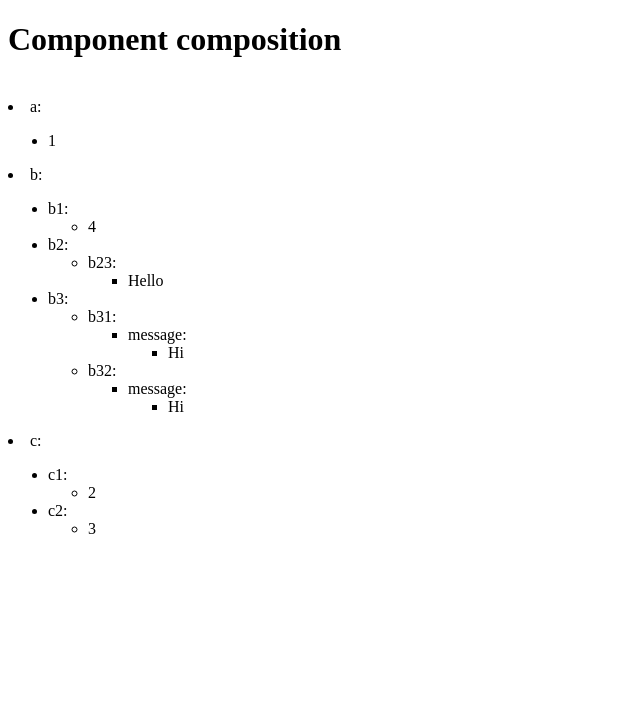
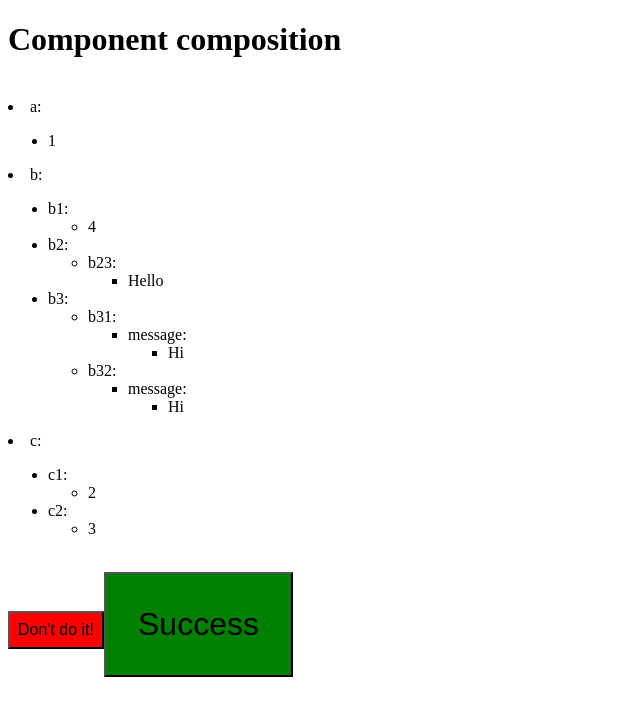
Before and after one commit to JuntingLiu/ReactDesignPatterns, a React (Create React App) app: page / in a window 1280 px wide. Shown: the top 716 px of the page, without its empty margins (0-640 px from the left). Built offline with nearby package versions, Linux system fonts and the light colour scheme.

Commit message:
feat: component conposition

```diff
--- a/src/App.js
+++ b/src/App.js
@@ -1,5 +1,5 @@
 import RecursiveComponent from './RecursiveComponent'
-
+import { DangerButton, BigSuccessButton } from './componsition'
 const nestedObject = {
 	a: 1,
 	b: {
@@ -29,6 +29,9 @@
       <h1>Component composition</h1>
       <br />
       <RecursiveComponent data={nestedObject} />
+      <br />
+      <DangerButton text="Don't do it!" />
+      <BigSuccessButton text="Success" />
     </>
   );
 }
--- /dev/null
+++ b/src/componsition.js
@@ -0,0 +1,24 @@
+//多版本按钮
+export const Button = ({size, color, text, ...props}) => {
+  return (
+    <button style={{
+      padding: size === 'large' ? "32px" : "8px",
+      fontSize: size === 'large' ? "32px" : "16px",
+      backgroundColor: color,
+    }} {...props}>
+      {text}
+    </button>
+  )
+}
+
+export const DangerButton = props => {
+  return (
+    <Button {...props} color="red" />
+  )
+}
+
+export const BigSuccessButton = props => {
+  return (
+    <Button {...props} size="large" color="green" />
+  )
+}
```
